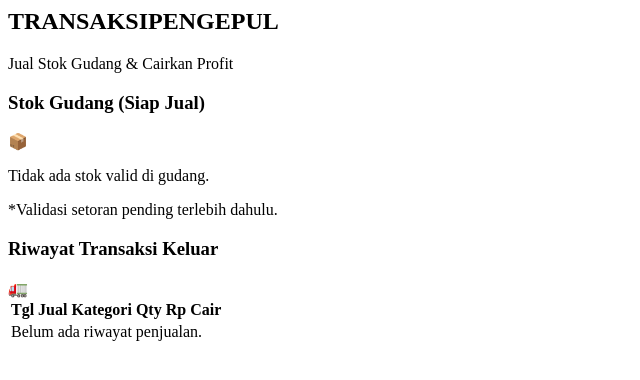
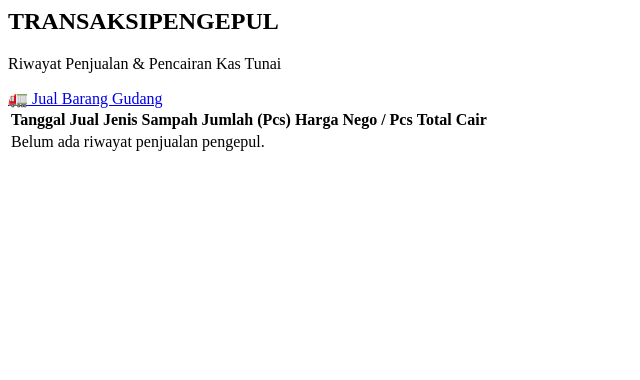
Before and after one commit to wrhasyim/bst, a PHP site: page /bst/views/admin/penjualan/index.php in a window 1280 px wide. Shown: the top 380 px of the page, without its empty margins (0-640 px from the left). Run offline with PHP 8.4, Linux system fonts and the light colour scheme; some libraries are stand-ins or nearby versions.

Commit message:
feat: Update Dashboard and Penjualan views for improved clarity and user experience; enhance form and table layouts for better usability

```diff
--- a/views/admin/penjualan/index.php
+++ b/views/admin/penjualan/index.php
@@ -1,89 +1,44 @@
 <div class="max-w-7xl mx-auto space-y-8 pb-10">
-
-    <div class="flex items-center justify-between">
+    <div class="flex flex-col md:flex-row md:items-center md:justify-between gap-4">
         <div>
             <h2 class="text-3xl font-black text-slate-800 italic uppercase tracking-tight">TRANSAKSI<span class="text-emerald-500">PENGEPUL</span></h2>
-            <p class="text-[10px] font-bold text-slate-400 uppercase tracking-[0.3em] mt-1">Jual Stok Gudang & Cairkan Profit</p>
+            <p class="text-[10px] font-bold text-slate-400 uppercase tracking-[0.3em] mt-1">Riwayat Penjualan & Pencairan Kas Tunai</p>
         </div>
+        <a href="<?= BASE_URL ?>/penjualan/create" class="px-6 py-3 bg-slate-900 text-white text-[10px] font-black uppercase tracking-widest rounded-2xl shadow-xl hover:bg-black transition-all flex items-center">
+            <span class="mr-2 text-lg">🚛</span> Jual Barang Gudang
+        </a>
     </div>
 
     <?php if (isset($_SESSION['success'])): ?>
-        <div class="p-4 bg-emerald-50 border-l-4 border-emerald-500 text-emerald-800 text-xs font-bold shadow-sm flex items-center animate-pulse">
-            <span class="mr-2 text-lg">💰</span> <?= $_SESSION['success']; unset($_SESSION['success']); ?>
-        </div>
-    <?php endif; ?>
-    <?php if (isset($_SESSION['error'])): ?>
-        <div class="p-4 bg-red-50 border-l-4 border-red-500 text-red-800 text-xs font-bold shadow-sm flex items-center">
-            <span class="mr-2 text-lg">⚠️</span> <?= $_SESSION['error']; unset($_SESSION['error']); ?>
-        </div>
+        <div class="p-4 bg-emerald-50 border-l-4 border-emerald-500 text-emerald-800 text-xs font-bold shadow-sm">✅ <?= $_SESSION['success']; unset($_SESSION['success']); ?></div>
     <?php endif; ?>
 
-    <div class="grid grid-cols-1 lg:grid-cols-2 gap-8">
-
-        <div class="space-y-6">
-            <div class="bg-white rounded-[3rem] border border-slate-200 shadow-sm overflow-hidden h-full">
-                <div class="p-8 border-b border-slate-50 bg-slate-50/50 flex justify-between items-center">
-                    <h3 class="font-black text-slate-800 text-xs uppercase tracking-widest italic underline">Stok Gudang (Siap Jual)</h3>
-                    <span class="text-2xl">📦</span>
-                </div>
-                <div class="p-6">
-                    <?php if(empty($stok)): ?>
-                        <div class="text-center py-10">
-                            <p class="text-sm font-bold text-slate-400 uppercase tracking-widest">Tidak ada stok valid di gudang.</p>
-                            <p class="text-[10px] text-slate-400 mt-2 italic">*Validasi setoran pending terlebih dahulu.</p>
-                        </div>
-                    <?php else: ?>
-                        <div class="space-y-4">
-                            <?php foreach($stok as $s): ?>
-                            <div class="p-6 border border-slate-100 rounded-[2rem] bg-slate-50 hover:bg-emerald-50 hover:border-emerald-100 transition-all group flex flex-col sm:flex-row justify-between items-center gap-4">
-                                <div class="text-center sm:text-left w-full">
-                                    <h4 class="font-black text-slate-800 uppercase italic tracking-tighter text-lg"><?= htmlspecialchars($s['nama_sampah']) ?></h4>
-                                    <div class="flex items-center justify-center sm:justify-start gap-4 mt-2">
-                                        <span class="text-sm font-black text-slate-600"><?= number_format($s['total_pcs'], 0) ?> PCS</span>
-                                        <span class="text-[10px] font-bold text-slate-400">|</span>
-                                        <span class="text-xs font-black text-emerald-600">Rp<?= number_format($s['estimasi_pendapatan'], 0, ',', '.') ?></span>
-                                    </div>
-                                </div>
-                                <form action="<?= BASE_URL ?>/penjualan/jual" method="POST" class="shrink-0 w-full sm:w-auto">
-                                    <input type="hidden" name="kategori_id" value="<?= $s['kategori_id'] ?>">
-                                    <button type="submit" onclick="return confirm('Jual <?= number_format($s['total_pcs'], 0) ?> Pcs <?= $s['nama_sampah'] ?> ke pengepul?')" class="w-full sm:w-auto px-6 py-3 bg-emerald-600 text-white text-[10px] font-black uppercase tracking-widest rounded-xl shadow-lg hover:bg-emerald-700 transition-all transform active:scale-95">
-                                        🚀 Jual Semua
-                                    </button>
-                                </form>
-                            </div>
-                            <?php endforeach; ?>
-                        </div>
-                    <?php endif; ?>
-                </div>
-            </div>
-        </div>
-
-        <div class="space-y-6">
-            <div class="bg-slate-900 rounded-[3rem] shadow-2xl overflow-hidden h-full text-white">
-                <div class="p-8 border-b border-slate-800 bg-slate-950 flex justify-between items-center">
-                    <h3 class="font-black text-emerald-400 text-xs uppercase tracking-widest italic underline">Riwayat Transaksi Keluar</h3>
-                    <span class="text-2xl">🚛</span>
-                </div>
+    <div class="bg-white rounded-[3rem] border border-slate-200 shadow-sm overflow-hidden">
         <div class="overflow-x-auto">
             <table class="w-full text-left">
                 <thead>
-                            <tr class="border-b border-slate-800 text-[9px] uppercase text-slate-500 font-black tracking-widest">
-                                <th class="px-8 py-5">Tgl Jual</th>
-                                <th class="px-8 py-5">Kategori</th>
-                                <th class="px-8 py-5 text-right">Qty</th>
-                                <th class="px-8 py-5 text-right">Rp Cair</th>
+                    <tr class="bg-gray-50 border-b border-gray-100 text-[10px] uppercase text-slate-400 font-black tracking-widest">
+                        <th class="px-8 py-5">Tanggal Jual</th>
+                        <th class="px-8 py-5">Jenis Sampah</th>
+                        <th class="px-8 py-5 text-center">Jumlah (Pcs)</th>
+                        <th class="px-8 py-5 text-right">Harga Nego / Pcs</th>
+                        <th class="px-8 py-5 text-right">Total Cair</th>
                     </tr>
                 </thead>
-                        <tbody class="divide-y divide-slate-800/50">
+                <tbody class="divide-y divide-gray-50">
                     <?php if(empty($riwayat)): ?>
-                                <tr><td colspan="4" class="px-8 py-10 text-center text-slate-500 text-xs italic">Belum ada riwayat penjualan.</td></tr>
+                        <tr><td colspan="5" class="px-8 py-12 text-center text-slate-400 text-xs italic">Belum ada riwayat penjualan pengepul.</td></tr>
                     <?php else: ?>
                         <?php foreach($riwayat as $r): ?>
-                                <tr class="hover:bg-slate-800 transition-all">
-                                    <td class="px-8 py-4 text-[10px] font-bold text-slate-400"><?= date('d/m/y', strtotime($r['tanggal_jual'])) ?></td>
-                                    <td class="px-8 py-4 font-black text-slate-200 text-xs uppercase italic tracking-tighter"><?= htmlspecialchars($r['nama_sampah']) ?></td>
-                                    <td class="px-8 py-4 text-right font-bold text-slate-300 text-xs"><?= number_format($r['total_berat'], 0) ?></td>
-                                    <td class="px-8 py-4 text-right font-black text-emerald-400 text-sm">Rp<?= number_format($r['total_pendapatan'], 0, ',', '.') ?></td>
+                        <tr class="hover:bg-slate-50 transition-all">
+                            <td class="px-8 py-5 text-[11px] font-bold text-slate-500 uppercase"><?= date('d M Y | H:i', strtotime($r['tanggal_jual'])) ?></td>
+                            <td class="px-8 py-5">
+                                <div class="font-black text-slate-800 text-sm uppercase italic tracking-tighter"><?= htmlspecialchars($r['nama_sampah']) ?></div>
+                                <div class="text-[9px] font-bold text-slate-400 uppercase tracking-widest mt-1">Ket: <?= htmlspecialchars($r['keterangan'] ?: '-') ?></div>
+                            </td>
+                            <td class="px-8 py-5 text-center font-black text-slate-700 text-sm"><?= number_format($r['total_berat'], 0) ?> PCS</td>
+                            <td class="px-8 py-5 text-right font-bold text-slate-500 text-xs">Rp<?= number_format($r['harga_per_kg'], 0, ',', '.') ?></td>
+                            <td class="px-8 py-5 text-right font-black text-emerald-600 text-sm">Rp<?= number_format($r['total_pendapatan'], 0, ',', '.') ?></td>
                         </tr>
                         <?php endforeach; ?>
                     <?php endif; ?>
@@ -92,6 +47,3 @@
         </div>
     </div>
 </div>
-
-    </div>
-</div>
--- a/views/layouts/admin.php
+++ b/views/layouts/admin.php
@@ -13,7 +13,6 @@
         body { font-family: 'Plus Jakarta Sans', sans-serif; background-color: #f8fafc; }
         [x-cloak] { display: none !important; }
 
-        /* STYLE SOROT AKTIF (GLOW EMERALD) */
         .sidebar-link.active {
             background-color: rgba(30, 41, 59, 1) !important;
             color: #ffffff !important;
@@ -163,20 +162,16 @@
         document.addEventListener('DOMContentLoaded', function() {
             const currentUrl = window.location.href.split(/[?#]/)[0];
             const links = document.querySelectorAll('.sidebar-link');
-
             let bestMatch = null;
 
             links.forEach(link => {
                 const linkUrl = link.href.split(/[?#]/)[0];
-
-                // Cek apakah URL sekarang persis sama atau dimulai dengan URL link
                 if (currentUrl === linkUrl || (currentUrl.startsWith(linkUrl) && linkUrl !== window.location.origin + '/')) {
                     if (!bestMatch || linkUrl.length > bestMatch.href.split(/[?#]/)[0].length) {
                         bestMatch = link;
                     }
                 }
             });
-
             if (bestMatch) {
                 bestMatch.classList.add('active');
             }
```
Also changed, not shown: app/Controllers/DashboardController.php (+7 -8 lines), app/Controllers/PenjualanController.php (+73 -43 lines), views/admin/dashboard.php (+17 -17 lines), views/admin/penjualan/create.php (+37 -31 lines). Lines whose indentation alone changed are shown as unchanged.
